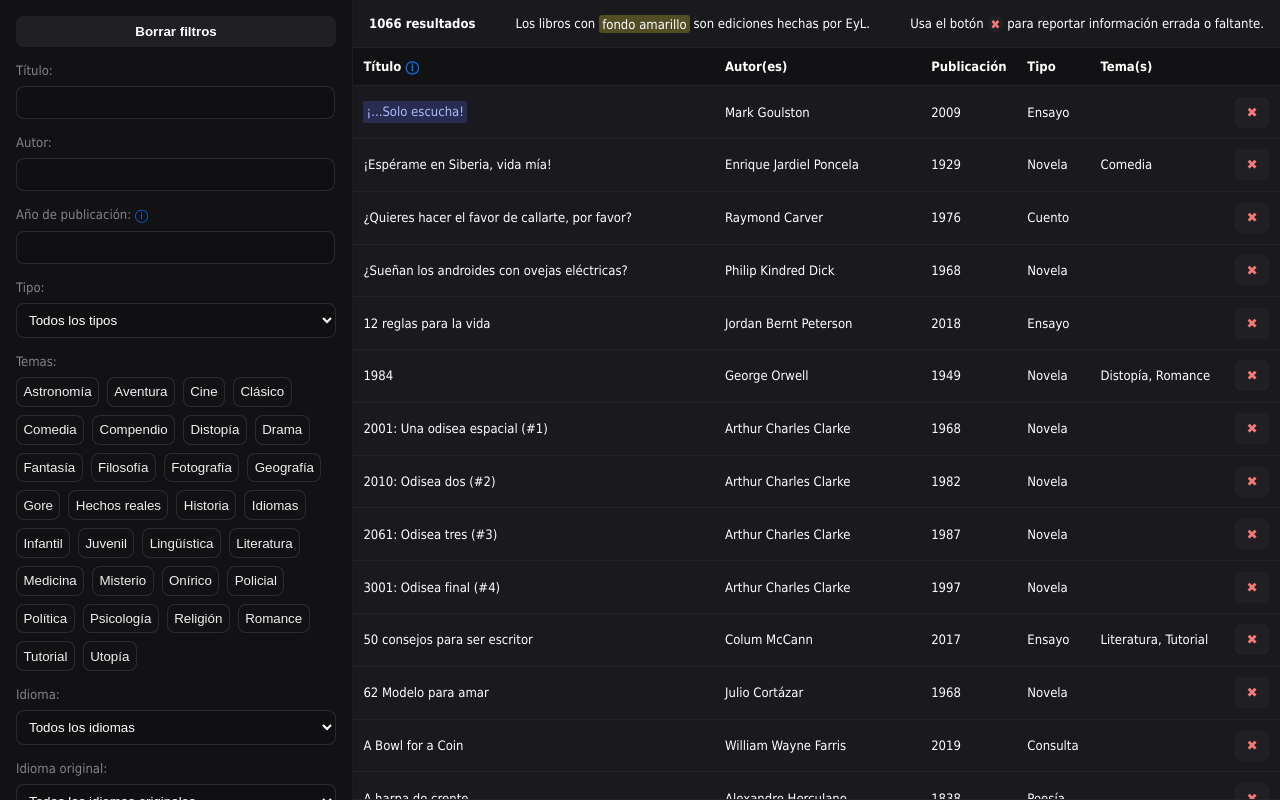
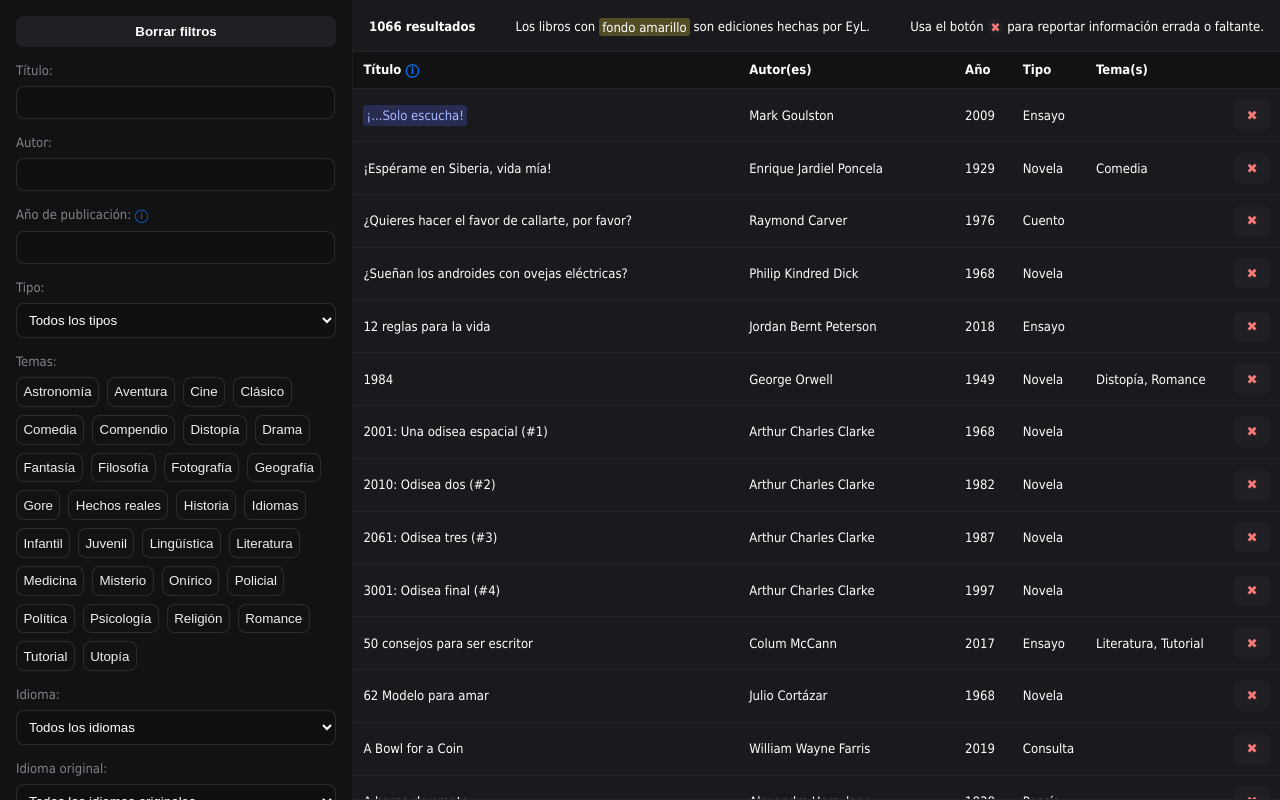
Before and after one commit to EscrituraYLectura/biblioteca, a Next.js app: page / in a window 1280 px wide. Built offline with nearby package versions, Linux system fonts and the light colour scheme.

Commit message:
Small adjustments to table style

```diff
--- a/app/ui/global.scss
+++ b/app/ui/global.scss
@@ -24,7 +24,7 @@ body {
     overflow-y: auto;
     padding-inline: 1rem;
     padding-top: 1rem;
-    padding-bottom: 4rem;
+    padding-bottom: 1rem;
     gap: 1rem;
 }
 
@@ -79,7 +79,7 @@ body {
     display: flex;
     flex-direction: row;
     justify-content: space-between;
-    margin: 0.2rem 1rem;
+    margin: 0.4rem 1rem 0.2rem;
 }
 
 #barra-superior .bs-1 {
@@ -114,6 +114,11 @@ body {
 table {
     width: 100%;
     border-collapse: collapse;
+}
+
+table td:nth-child(6),
+table th:nth-child(6) {
+    text-align: right;
 }
 
 thead {
--- a/components/TableFetch.tsx
+++ b/components/TableFetch.tsx
@@ -261,7 +261,7 @@ export default function TableFetch() {
                             <tr>
                                 <th>Título<span className="information" title="Los números entre paréntesis indican el orden dentro de la saga."> ⓘ</span></th>
                                 <th>Autor(es)</th>
-                                <th>Publicación</th>
+                                <th>Año</th>
                                 <th>Tipo</th>
                                 <th>Tema(s)</th>
                                 <th></th>
```
